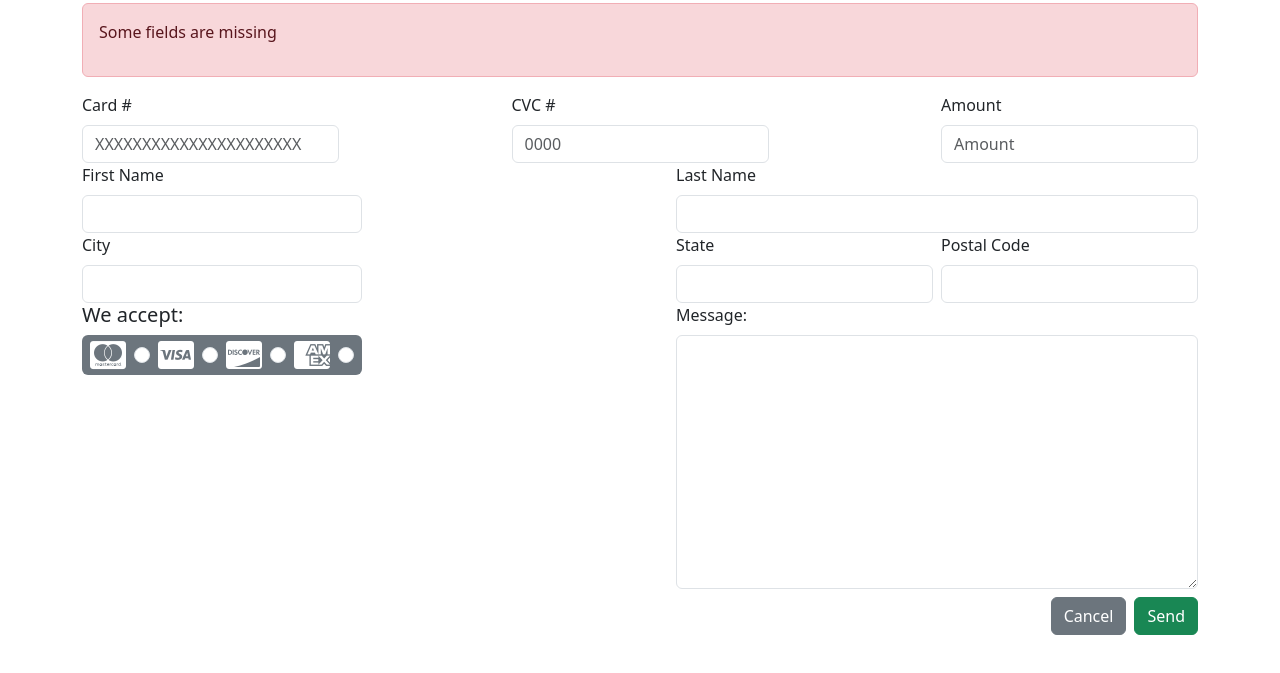
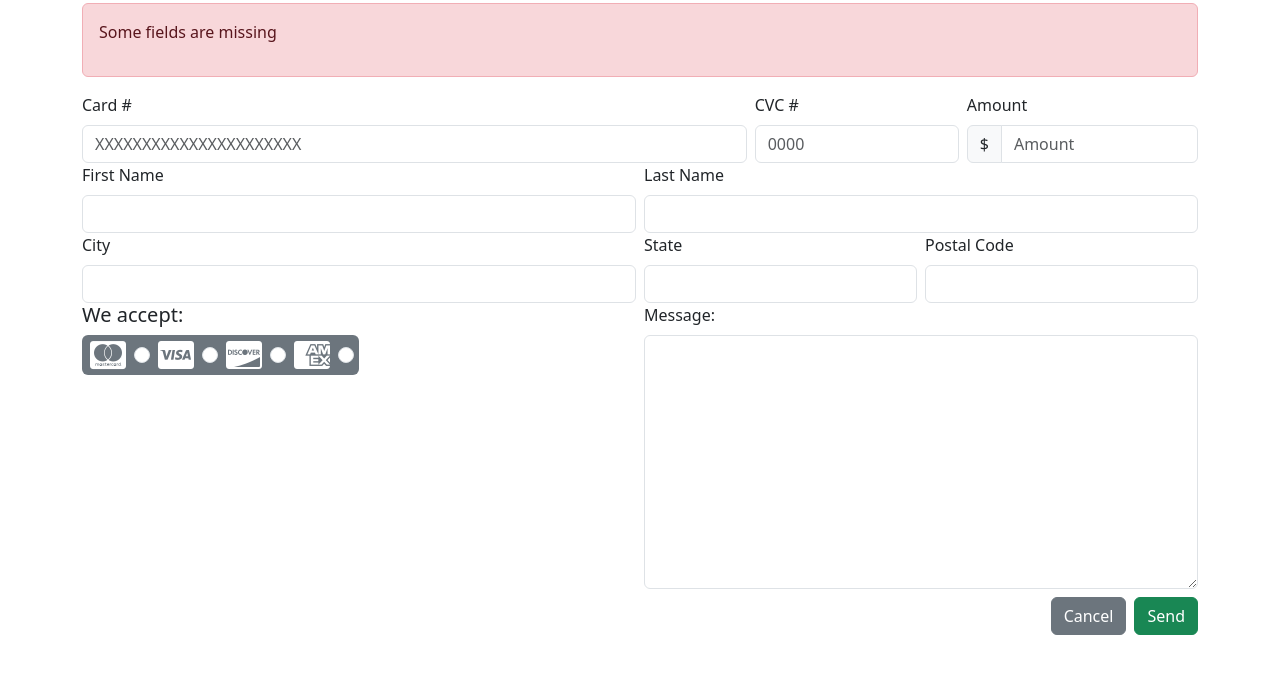
Before and after one commit to 4GeeksAcademy/raulMadero_HTML5form, a plain HTML site: page index.html in a window 1280 px wide. Shown: the part 53-726 px from the top of the page. Drawn offline with nearby package versions, Linux system fonts and the light colour scheme.

Commit message:
corregido

```diff
--- a/index.html
+++ b/index.html
@@ -13,8 +13,8 @@
             <div class="alert alert-danger">
                 <p>Some fields are missing</p>
             </div>
-            <div class="d-flex justify-content-between">
-                <fieldset>
+            <div class="d-flex justify-content-between gap-2">
+                <fieldset class="w-75">
                     <label class="form-label" for="card">Card #</label>
                     <input class="form-control" id="card" type="number" placeholder="XXXXXXXXXXXXXXXXXXXXXX">
                 </fieldset>
@@ -24,21 +24,24 @@
                 </fieldset>
                 <fieldset>
                     <label class="form-label" for="amount">Amount</label>
-                    <input class="form-control" type="price" placeholder="Amount">
+                    <div class="input-group">
+                        <span class="input-group-text">$</span>
+                        <input class="form-control" type="price" placeholder="Amount">
+                    </div>
                 </fieldset>
             </div>
-            <div class="d-flex justify-content-between">
-                <div>
-                    <fieldset>
+            <div class="d-flex gap-2">
+                <div class="w-50">
+                    <fieldset class="w-100">
                         <label class="form-label" for="name">First Name</label>
                         <input class="form-control" id="name" type="text">
                     </fieldset>
-                    <fieldset>
+                    <fieldset class="w-100">
                         <label class="form-label" for="city">City</label>
                         <input class="form-control" id="city" type="text">
                     </fieldset>
                     <h5>We accept:</h5>
-                    <fieldset class="d-flex gap-2 bg-secondary rounded p-2">
+                    <fieldset class="d-flex gap-2 bg-secondary rounded p-2 w-50">
                         <label class="form-check-label" for="mastercard"><i class="fa-brands fa-cc-mastercard fa-2xl" style="color: #ffffff;"></i></label>
                         <input class="form-check-input" id="mastercard" type="radio" name="cardtype">
                         <label class="form-check-label" for="visa"><i class="fa-brands fa-cc-visa fa-2xl" style="color: #ffffff;"></i></label>
@@ -49,22 +52,22 @@
                         <input class="form-check-input" id="discover" type="radio" name="cardtype">
                     </fieldset>
                 </div>
-                <div>
-                    <fieldset>
+                <div class="w-50">
+                    <fieldset class="w-100">
                         <label class="form-label" for="lastname">Last Name</label>
                         <input class="form-control" id="lastname" type="text">
                     </fieldset>
                     <div class="d-flex gap-2">
-                        <fieldset>
+                        <fieldset class="w-50">
                             <label class="form-label" for="state">State</label>
                             <input class="form-control" id="state" type="select">
                         </fieldset>
-                        <fieldset>
+                        <fieldset class="w-50">
                             <label class="form-label" for="lastname">Postal Code</label>
                             <input class="form-control" id="lastname" type="number">
                         </fieldset>
                     </div>
-                    <fieldset>
+                    <fieldset class="w-100">
                         <label class="form-label" for="message">Message:</label>
                         <textarea class="form-control" name="message" id="message" cols="30" rows="10"></textarea>
                     </fieldset>
```
